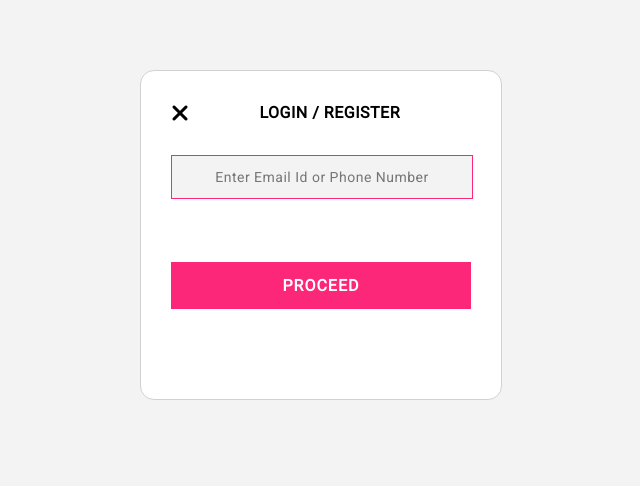
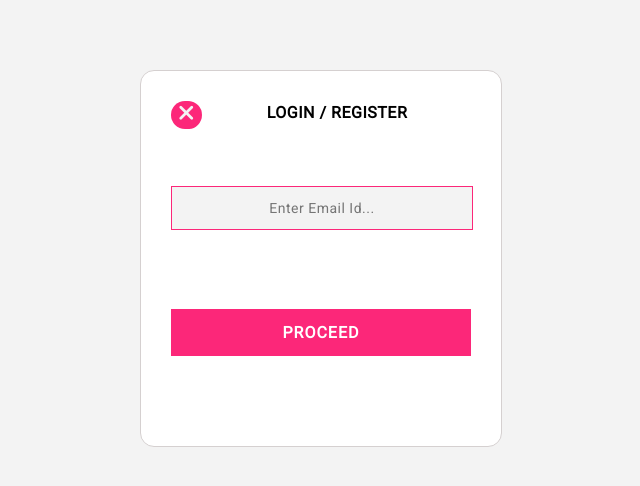
Before and after one commit to almightycoder4/nykaa-clone, a plain HTML site: page login/login.html in a window 1280 px wide. Shown: the whole page, without its empty margins (319-959 px from the left). Drawn offline with Linux system fonts and the light colour scheme.

Commit message:
Modified

```diff
--- a/login/login.css
+++ b/login/login.css
@@ -49,6 +49,8 @@
   font-size: 14px;
   text-align: center;
   outline: 0;
+  margin-top: 27px;
+  margin-bottom: -20px;
 }
 
 #password-div {
@@ -56,8 +58,8 @@
 }
 
 .message {
-    margin: 3px;
-    padding: 0;
+  margin: 0px;
+  padding: 16px;
   text-align: right;
   font-size: 12px;
   font-weight: 600;
@@ -91,6 +93,17 @@
   display: none;
 }
 
+.fas {
+  text-decoration: none;
+  background-color: #fc2779;
+  color: #f3f3f3;
+  font-size: 22px;
+  border-radius: 20px;
+  height: 26px;
+  width: 38px;
+  text-align: center;
+  padding: 1px;
+}
 /* #proceedBtn{
     display: none;
   } */
--- a/login/login.html
+++ b/login/login.html
@@ -15,12 +15,12 @@
       src="https://kit.fontawesome.com/315b871b24.js"
       crossorigin="anonymous"
     ></script>
-    <link rel="stylesheet" href="./login.css">
+    <link rel="stylesheet" href="./login.css" />
   </head>
   <body>
     <div id="main-container">
       <div id="heading">
-        <i class="fas fa-times"></i>
+        <a class="fas fa-times" href="../index.html"></a>
         <h5 id="title">LOGIN / REGISTER</h5>
       </div>
       <div id="email-div" class="inputDiv">
@@ -28,7 +28,7 @@
           type="email"
           class="inputBox"
           id="user-email"
-          placeholder="Enter Email Id or Phone Number"
+          placeholder="Enter Email Id..."
         />
         <p class="message" id="email-message"></p>
       </div>
--- a/login/login.js
+++ b/login/login.js
@@ -1,4 +1,4 @@
-let userUrl = `http://localhost:3000/nykaaRegUser`;
+let userUrl = `https://nyka-json-server.onrender.com/nykaaRegUser`;
 // Get
 let getRegUser = async () => {
   let res = await fetch(userUrl);
@@ -10,7 +10,7 @@ let userUrl = `http://localhost:3000/nykaaRegUser`;
 const lowerCase = new RegExp("(?=.*[a-z])");
 const upperCase = new RegExp("(?=.*[A-Z])");
 const hasNum = new RegExp("(?=.*[0-9])");
-  const specialChar = new RegExp("(?=.*[!@#\$%\^&\*])");
+const specialChar = new RegExp("(?=.*[!@#$%^&*])");
 const fourChar = new RegExp("(?=.{4,})");
 const hasAt = new RegExp("(?=.*@)");
 
@@ -22,8 +22,6 @@ let userUrl = `http://localhost:3000/nykaaRegUser`;
 proceedBtn.addEventListener("click", verifyEmail);
 
 loginBtn.addEventListener("click", verifyUser);
-
-
 
 async function verifyUser(event) {
   event.preventDefault();
@@ -47,15 +45,18 @@ let userUrl = `http://localhost:3000/nykaaRegUser`;
     if (email == nykaaUser.email && password == nykaaUser.password) {
       flag = true;
       alert("Login Successful");
-        // window.location.href = "";
+      let user = nykaaUser.name;
+      let username = user.toUpperCase();
+      localStorage.setItem("loginstatus", 1);
+      localStorage.setItem("username", username);
+      window.location.href = "../index.html";
       // return;
     }
   });
-    if(!flag){
+  if (!flag) {
     alert("Invalid Email or Password");
   }
 }
-
 
 async function verifyEmail(event) {
   event.preventDefault();
@@ -87,7 +88,6 @@ let userUrl = `http://localhost:3000/nykaaRegUser`;
     localStorage.setItem("recentUser", JSON.stringify(email));
     window.location.href = "./signup.html";
   }
-
 }
 
 //   Form Validation
@@ -99,13 +99,11 @@ let userUrl = `http://localhost:3000/nykaaRegUser`;
   let userEmail = inputEmail.value;
 
   if (userEmail.length < 3 || !hasAt.test(userEmail)) {
-      document.querySelector("#email-message").textContent =
-        "Enter Valid Email";
+    document.querySelector("#email-message").textContent = "Enter Valid Email";
   } else {
     document.querySelector("#email-message").textContent = "";
   }
 }
-
 
 function validatePassword() {
   let userPassword = inputPassword.value;
--- a/login/signup.css
+++ b/login/signup.css
@@ -117,3 +117,24 @@
 #registerBtn:hover {
   transform: scale(1.05);
 }
+.fas {
+  text-decoration: none;
+  background-color: #fc2779;
+  color: #f3f3f3;
+  font-size: 22px;
+  border-radius: 20px;
+  height: 25px;
+  width: 40px;
+  text-align: center;
+  padding: 1px;
+}
+#processdiv {
+  border: 1px solid black;
+  width: 300px;
+  margin: 70px auto;
+  padding: 30px;
+  border: 1px solid rgb(213, 208, 208);
+  border-radius: 14px;
+  background-color: white;
+  cursor: progress;
+}
```
Also changed, not shown: login/signup.html (+2 -2 lines), login/signup.js (+6 -4 lines). Lines whose indentation alone changed are shown as unchanged.
